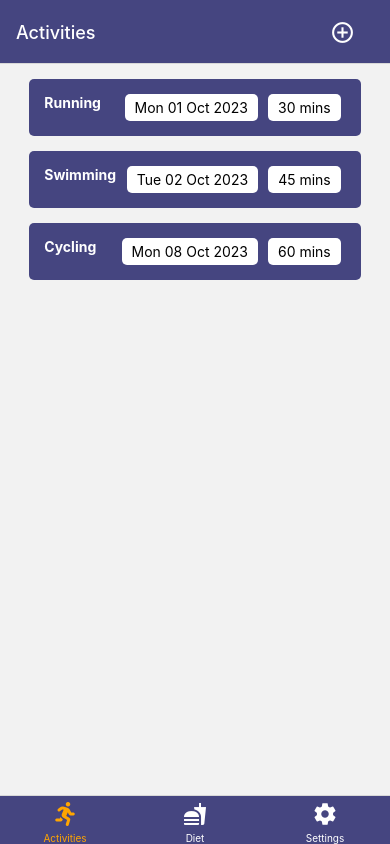
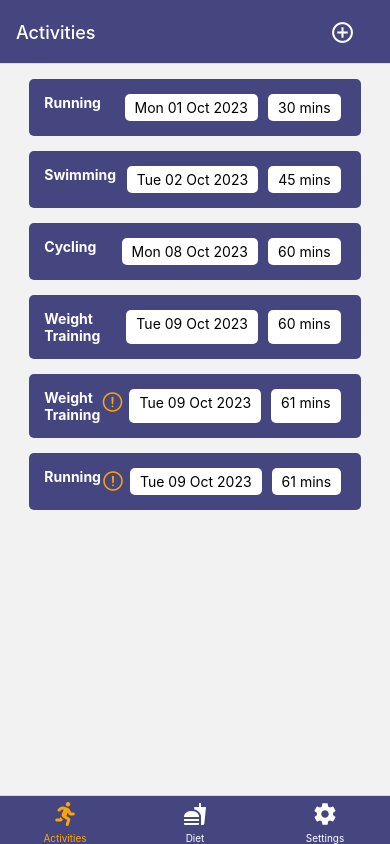
Before and after one commit to daodaojiang622/daodaojiang622-CS5520-FA2024-Vancouver-Assignment2, a React Native app in the folder activity_diet_tracker_app/: screen / in a window 390 px wide. Built offline with nearby package versions, Linux system fonts and the light colour scheme.

Commit message:
An activity entry will be automatically marked as special if the type of activity is Running or Weight Training and the duration is more than 60 min.

```diff
--- a/activity_diet_tracker_app/Components/DataContext.js
+++ b/activity_diet_tracker_app/Components/DataContext.js
@@ -8,6 +8,9 @@ export const DataProvider = ({ children }) => {
     { id: 'a1', name: 'Running', date: 'Mon 01 Oct 2023', otherData: '30 mins' },
     { id: 'a2', name: 'Swimming', date: 'Tue 02 Oct 2023', otherData: '45 mins' },
     { id: 'a3', name: 'Cycling', date: 'Mon 08 Oct 2023', otherData: '60 mins' },
+    { id: 'a4', name: 'Weight Training', date: 'Tue 09 Oct 2023', otherData: '60 mins' },
+    { id: 'a5', name: 'Weight Training', date: 'Tue 09 Oct 2023', otherData: '61 mins' },
+    { id: 'a6', name: 'Running', date: 'Tue 09 Oct 2023', otherData: '61 mins' },
     { id: 'd1', name: 'Breakfast', date: 'Mon Oct 01 2023', otherData: '200' },
     { id: 'd2', name: 'Lunch', date: 'Mon Oct 08 2023', otherData: '300' },
     { id: 'd3', name: 'Dinner', date: 'Mon Oct 15 2023', otherData: '400' },
--- a/activity_diet_tracker_app/Components/ItemsList.js
+++ b/activity_diet_tracker_app/Components/ItemsList.js
@@ -1,6 +1,7 @@
 import React, { useContext } from 'react';
 import { View, Text, StyleSheet, FlatList } from 'react-native';
 import { DataContext } from './DataContext';
+import { Ionicons } from '@expo/vector-icons';
 
 const ItemsList = ({ type }) => {
   const data = useContext(DataContext);
@@ -18,6 +19,11 @@ const ItemsList = ({ type }) => {
   const renderItem = ({ item }) => (
     <View style={styles.activityContainer}>
       <Text style={styles.name}>{item.name}</Text>
+
+      {(item.name === 'Running' || item.name === 'Weight Training') && parseInt(item.otherData) > 60 && (
+          <Ionicons name="alert-circle-outline" size={24} color="orange" />
+        )}
+
       <View style={styles.dataContainer}>
         <Text style={styles.data}>{item.date}</Text>
       </View>
--- a/activity_diet_tracker_app/Screens/ActivitiesScreen.js
+++ b/activity_diet_tracker_app/Screens/ActivitiesScreen.js
@@ -1,11 +1,6 @@
 import React from 'react';
 import ItemsList from '../Components/ItemsList';
 
-const activities = [
-  { id: '1', name: 'Running', date: 'Mon Oct 01 2023', otherData: '30 mins' },
-  { id: '2', name: 'Swimming', date: 'Mon Oct 08 2023', otherData: '45 mins' },
-  { id: '3', name: 'Cycling', date: 'Mon Oct 15 2023', otherData: '60 mins' },
-];
 
 const ActivitiesScreen = () => {
   return (
--- a/activity_diet_tracker_app/Screens/AddActivityScreen.js
+++ b/activity_diet_tracker_app/Screens/AddActivityScreen.js
@@ -17,7 +17,7 @@ export default function AddActivityScreen() {
     { label: 'Walking', value: 'walking' },
     { label: 'Running', value: 'running' },
     { label: 'Swimming', value: 'swimming' },
-    { label: 'Weights', value: 'weights' },
+    { label: 'Weight Training', value: 'Weight Training' },
     { label: 'Yoga', value: 'yoga' },
     { label: 'Cycling', value: 'cycling' },
     { label: 'Hiking', value: 'hiking' },
```
